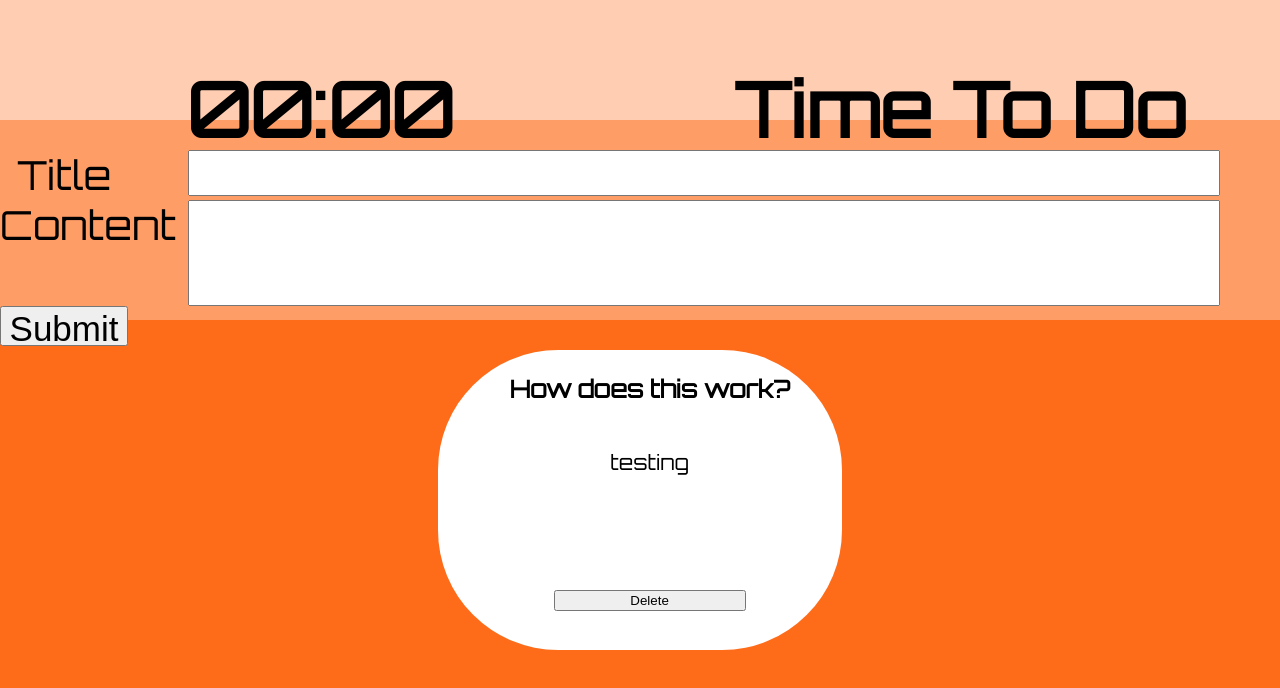
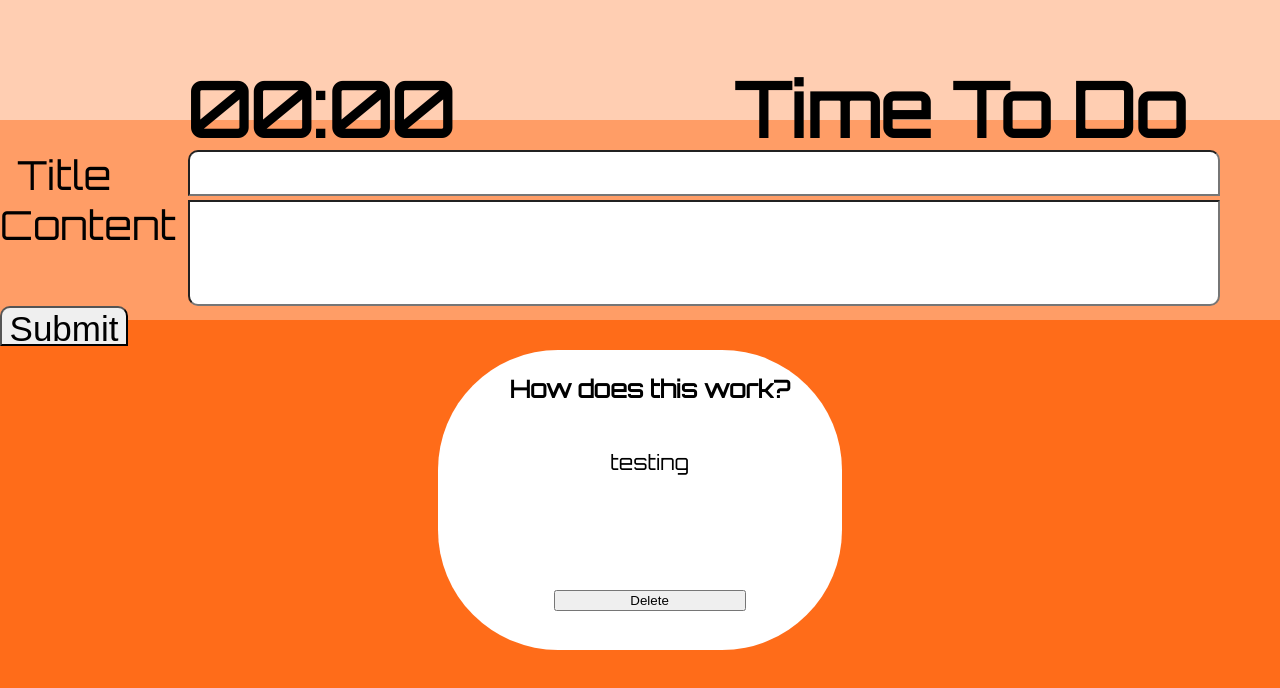
Before and after one commit to EvoFox/React-to-do-list, a React (Create React App) app: page / in a window 1280 px wide. Shown: the top 688 px of the page. Built offline with nearby package versions, Linux system fonts and the light colour scheme.

Commit message:
update styling

```diff
--- a/src/App.css
+++ b/src/App.css
@@ -50,9 +50,11 @@
   width: 80%;
   font-size: 35px;
   text-align: center;
+  border-radius: 10px 10px 0px 0px;
 }
 .form-wrapper form .content{
   height: 100px;
+  border-radius: 0px 0px 10px 10px;
 }
 .form-wrapper form .submit {
   width: 10%;
```
